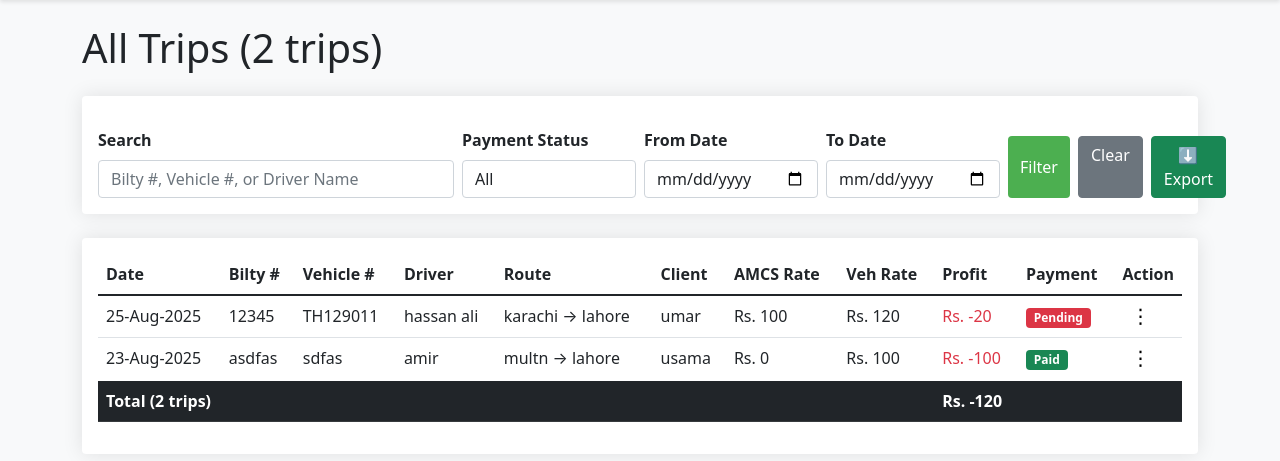
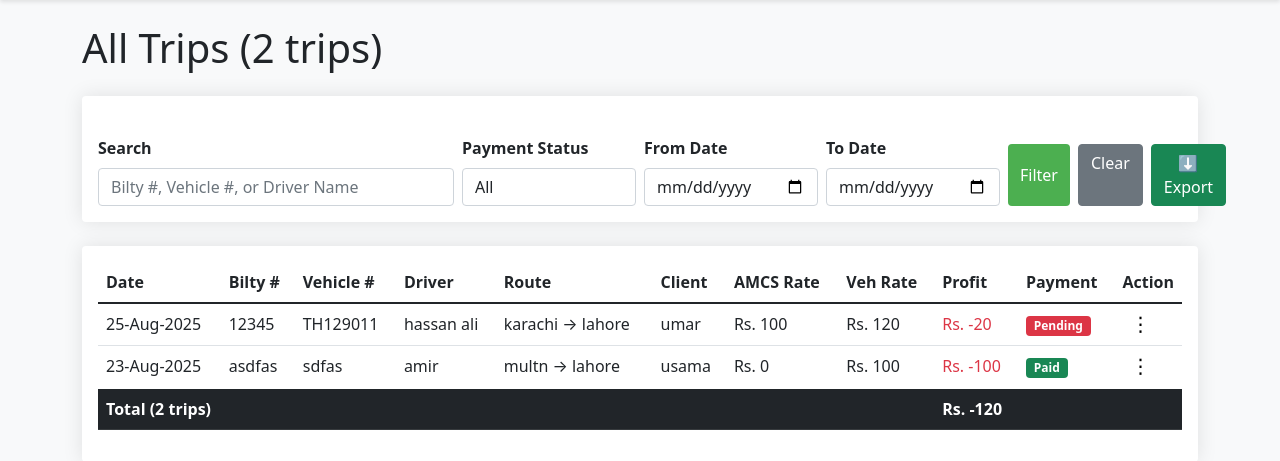
Before and after one commit to usama99/vehicle-management, a Django app: page /trips/ in a window 1280 px wide. Shown: the part 56-517 px from the top of the page. Run offline with Django 5.2, Linux system fonts and the light colour scheme; a user stored in the database is signed in; data comes from the database, SQL or seed files in the repository; parts of the project's set-up code (start-up, migrations or seed data) failed here and were passed over.

Commit message:
Export all columns, fix button alignment

```diff
--- a/logistics/templates/trip_list.html
+++ b/logistics/templates/trip_list.html
@@ -48,10 +48,11 @@
                 <input type="date" name="date_to" class="form-control" value="{{ date_to }}">
             </div>
             <div class="col-md-2">
-                <div class="d-flex gap-2 mt-4">
-                    <button type="submit" class="btn btn-primary">Filter</button>
-                    <a href="{% url 'trip_list' %}" class="btn btn-secondary">Clear</a>
-                    <a href="{% url 'export_trips' %}?{{ request.GET.urlencode }}" class="btn btn-success">⬇ Export</a>
+                <label class="form-label">&nbsp;</label>
+                <div class="d-flex gap-2">
+                    <button type="submit" class="btn btn-primary w-100">Filter</button>
+                    <a href="{% url 'trip_list' %}" class="btn btn-secondary w-100">Clear</a>
+                    <a href="{% url 'export_trips' %}?{{ request.GET.urlencode }}" class="btn btn-success w-100">⬇ Export</a>
                 </div>
             </div>
         </form>
--- a/logistics/views.py
+++ b/logistics/views.py
@@ -229,8 +229,16 @@ def export_trips(request):
     ws = wb.active
     ws.title = "Trips"
 
-    ws.append(['Date', 'Bilty #', 'Vehicle #', 'Driver', 'From', 'To',
-               'Client', 'AMCS Rate', 'Veh Rate', 'Profit', 'Payment Status'])
+    ws.append([
+        'Date', 'Bilty #', 'Vehicle #',
+        'Driver Name', 'Driver Mobile',
+        'From', 'To', 'Commodity', 'Weight (Tons)',
+        'Adda for Vehicle', 'Adda for Load', 'Client Name', 'Vendor',
+        'AMCS Rate', 'Vehicle Rate', 'Adda Commission', 'Staff Commission',
+        'Loading/Unloading', 'Receivable', 'Payable', 'Advance', 'Profit',
+        'Payment Status', 'Bill Status', 'POD Status', 'Payment Mode',
+        'Fare Type', 'Cheque Details'
+    ])
 
     for trip in trips:
         ws.append([
@@ -238,13 +246,30 @@ def export_trips(request):
             trip.bilty_number,
             trip.vehicle_number,
             trip.driver_name,
+            trip.driver_mobile,
             trip.from_location,
             trip.to_location,
+            trip.commodity,
+            float(trip.weight),
+            trip.adda_for_vehicle,
+            trip.adda_for_load,
             trip.client_name,
+            trip.vendor,
             float(trip.amcs_rate),
             float(trip.vehicle_rate),
+            float(trip.adda_commission),
+            float(trip.staff_commission),
+            float(trip.loading_unloading),
+            float(trip.receivable),
+            float(trip.payable),
+            float(trip.advance),
             float(trip.profit),
             trip.payment_status,
+            trip.bill_status,
+            trip.pod_status,
+            trip.payment_mode,
+            trip.fare_type,
+            trip.cheque_details,
         ])
 
     response = HttpResponse(content_type='application/vnd.openxmlformats-officedocument.spreadsheetml.sheet')
```
